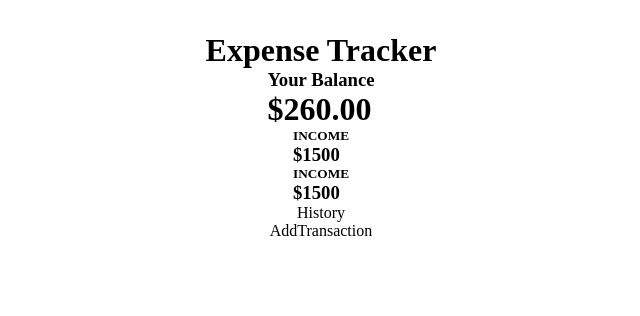
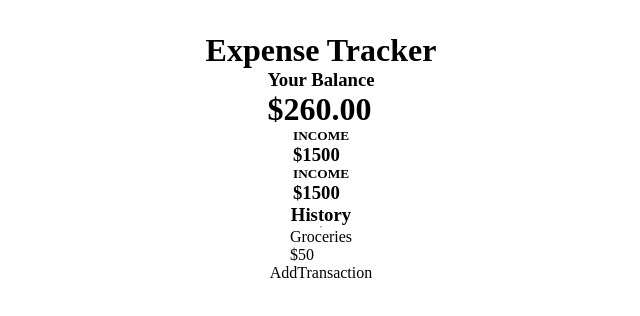
Before and after one commit to Abraham-Ogbumah/expense_tracker, a React (Vite) app in the folder expense_tracker/: page / in a window 1280 px wide. Shown: the top 316 px of the page, without its empty margins (319-959 px from the left). Built offline with nearby package versions, Linux system fonts and the light colour scheme.

Commit message:
update to history component

```diff
--- a/expense_tracker/src/components/History/History.jsx
+++ b/expense_tracker/src/components/History/History.jsx
@@ -2,7 +2,14 @@
 
 const History = () => {
   return (
-    <div>History</div>
+    <>
+      <h3>History</h3>
+      <hr></hr>
+      <div>
+        <p>Groceries</p>
+        <p>$50</p>
+      </div>
+    </>
   )
 }
 
```
